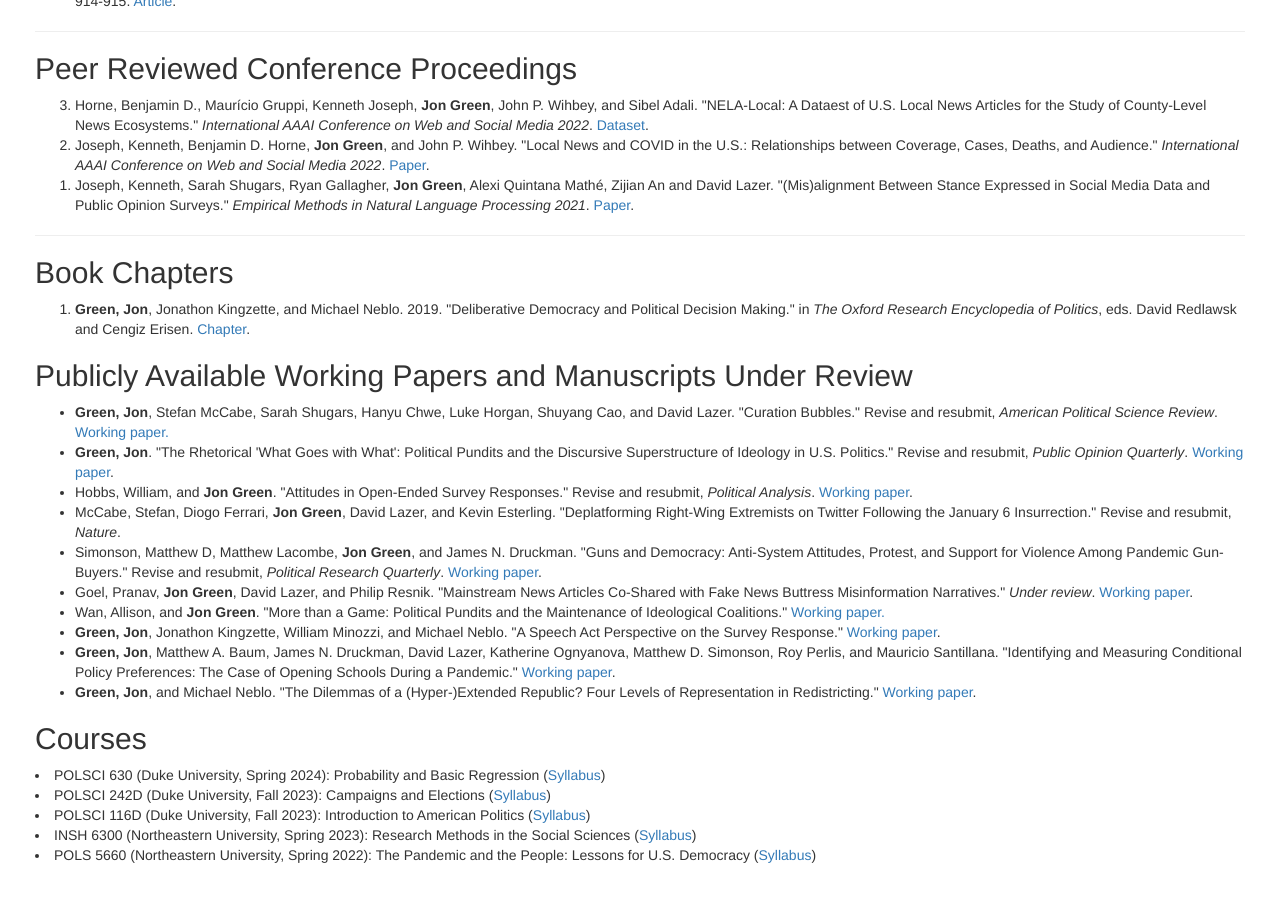
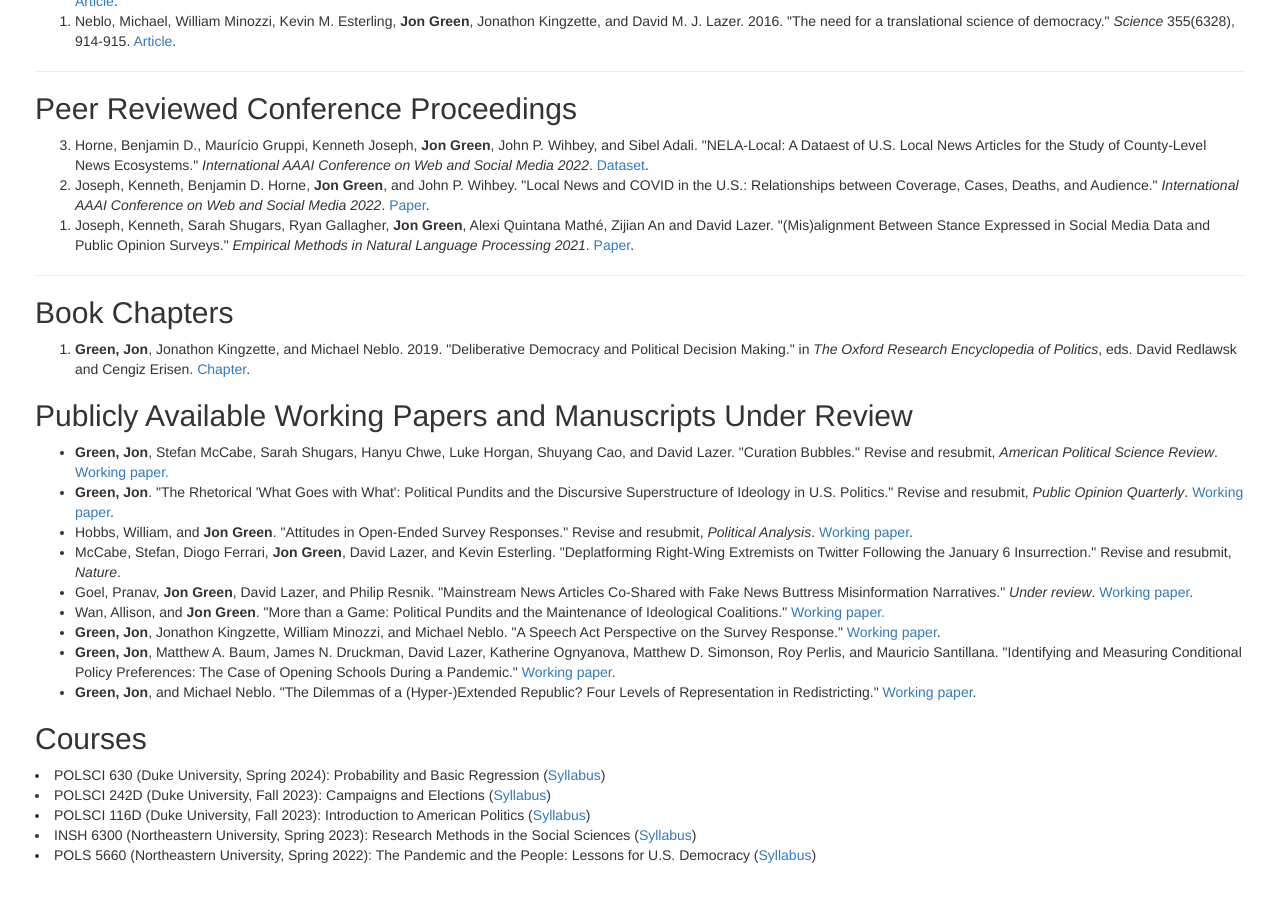
Before and after one commit to jgreen4919/jgreen4919.github.io, a Jekyll site: the page index.html, which Jekyll copies as it is, in a window 1280 px wide and 900 px high, scrolled down 1538 px. Built offline with Jekyll 4.4.1, drawn with Linux system fonts in a browser that asks for light colours; some of the changed text lies outside the part shown.

Commit message:
lacombe et al

```diff
--- a/index.html
+++ b/index.html
@@ -78,7 +79,6 @@
     <li> <strong>Green, Jon</strong>. "The Rhetorical 'What Goes with What': Political Pundits and the Discursive Superstructure of Ideology in U.S. Politics." Revise and resubmit, <i>Public Opinion Quarterly</i>. <a href="https://osf.io/vwqnf">Working paper</a>.</li>
     <li>Hobbs, William, and <strong>Jon Green</strong>. "Attitudes in Open-Ended Survey Responses." Revise and resubmit, <i>Political Analysis</i>. <a href="https://www.dropbox.com/s/4u5mpegkka5mtrd/Will\%20Hobbs_attitudes_in_openended_survey_responses_20230627.pdf">Working paper</a>.</li>
     <li> McCabe, Stefan, Diogo Ferrari, <strong>Jon Green</strong>, David Lazer, and Kevin Esterling. "Deplatforming Right-Wing Extremists on Twitter Following the January 6 Insurrection." Revise and resubmit, <i>Nature</i>.</li>
-    <li>Simonson, Matthew D, Matthew Lacombe, <strong>Jon Green</strong>, and James N. Druckman. "Guns and Democracy: Anti-System Attitudes, Protest, and Support for Violence Among Pandemic Gun-Buyers." Revise and resubmit, <i>Political Research Quarterly</i>. <a href="'https://www.ipr.northwestern.edu/our-work/working-papers/2022/wp-22-37.html">Working paper</a>.</li>
     <li>Goel, Pranav, <strong>Jon Green</strong>, David Lazer, and Philip Resnik. "Mainstream News Articles Co-Shared with Fake News Buttress Misinformation Narratives." <i>Under review</i>. <a href="https://arxiv.org/abs/2308.06459">Working paper</a>.</li>
     <li>Wan, Allison, and <strong>Jon Green</strong>. "More than a Game: Political Pundits and the Maintenance of Ideological Coalitions." <a href="https://osf.io/xfy8r">Working paper.</a></li>
      <li> <strong>Green, Jon</strong>, Jonathon Kingzette, William Minozzi, and Michael Neblo. "A Speech Act Perspective on the Survey Response." <a href="https://osf.io/54ysv/">Working paper</a>.</li>
```
Also changed, not shown: other parts of index.html (+2 -1 lines), 5 other files.
